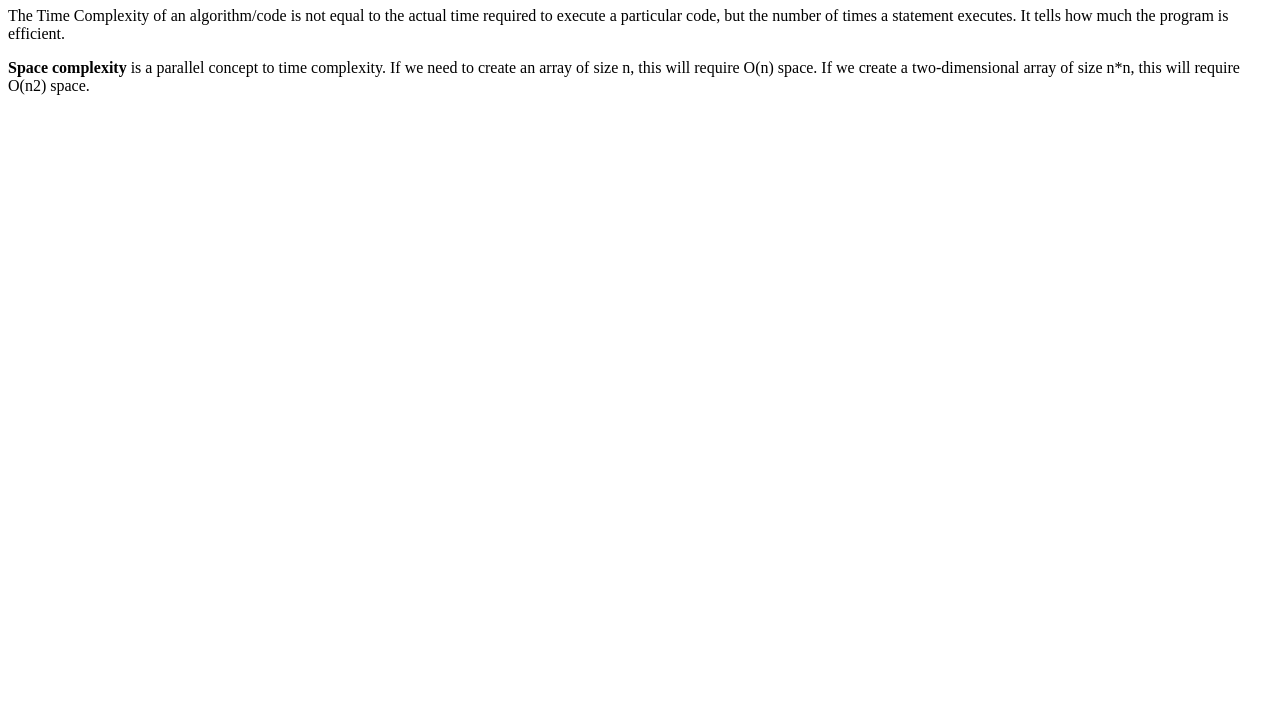
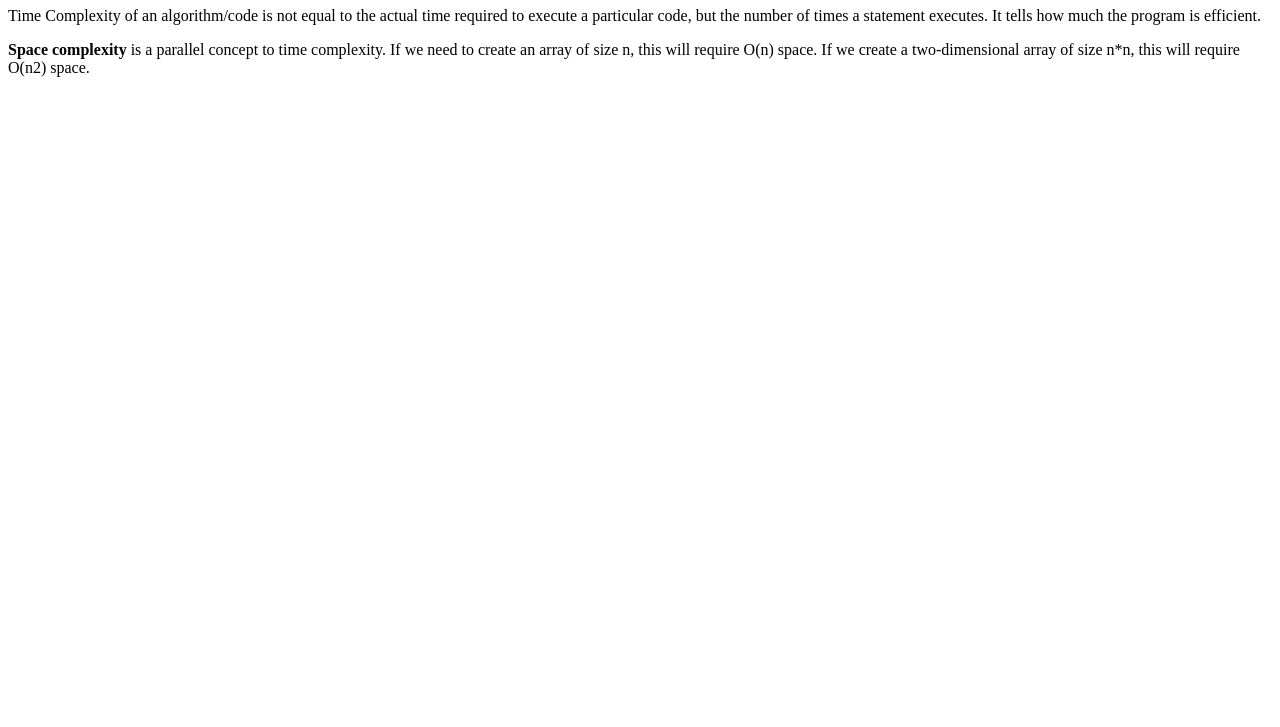
Before and after one commit to acciojob/time-and-space-complexity-nam-web, a website: page main.html in a window 1280 px wide. Shown: the part 73-800 px from the top of the page. Drawn offline with Linux system fonts and the light colour scheme.

Commit message:
created a submission

```diff
--- a/main.html
+++ b/main.html
@@ -9,7 +9,7 @@
 <body>
 	<!-- the entire body must be written by student -->
 	<h1>Time Complexity and Space Complexity</h1>
-	<p>The Time Complexity of an algorithm/code is not equal to the actual time required to execute a particular code, but the number of times a statement executes. It tells how much the program is efficient.</p>
+	<p>Time Complexity of an algorithm/code is not equal to the actual time required to execute a particular code, but the number of times a statement executes. It tells how much the program is efficient.</p>
 	<p><b>Space complexity</b> is a parallel concept to time complexity. If we need to create an array of size n, this will require O(n) space. If we create a two-dimensional array of size n*n, this will require O(n2) space.</p>
     <script type="text/javascript" src="./script.js">
 </script>
```
